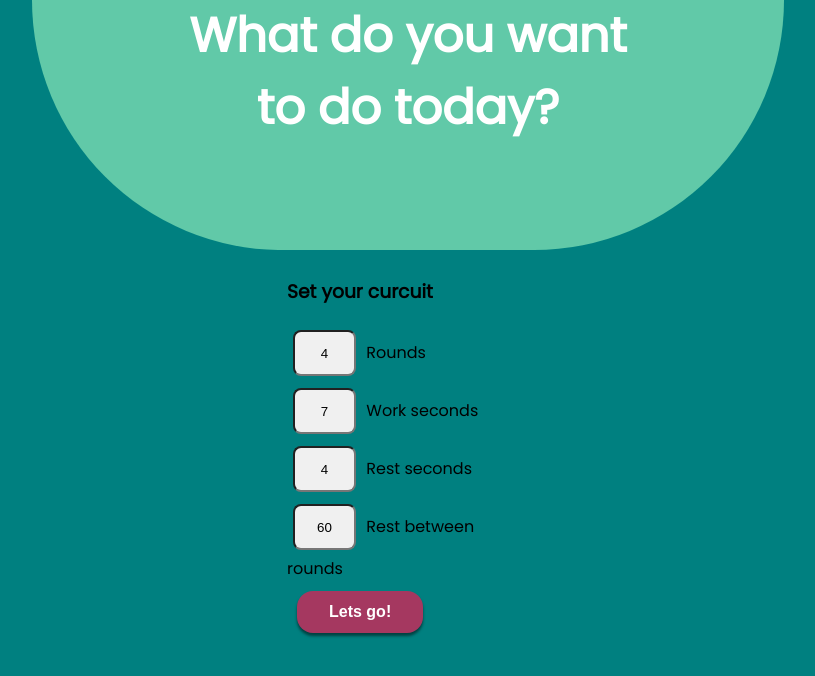
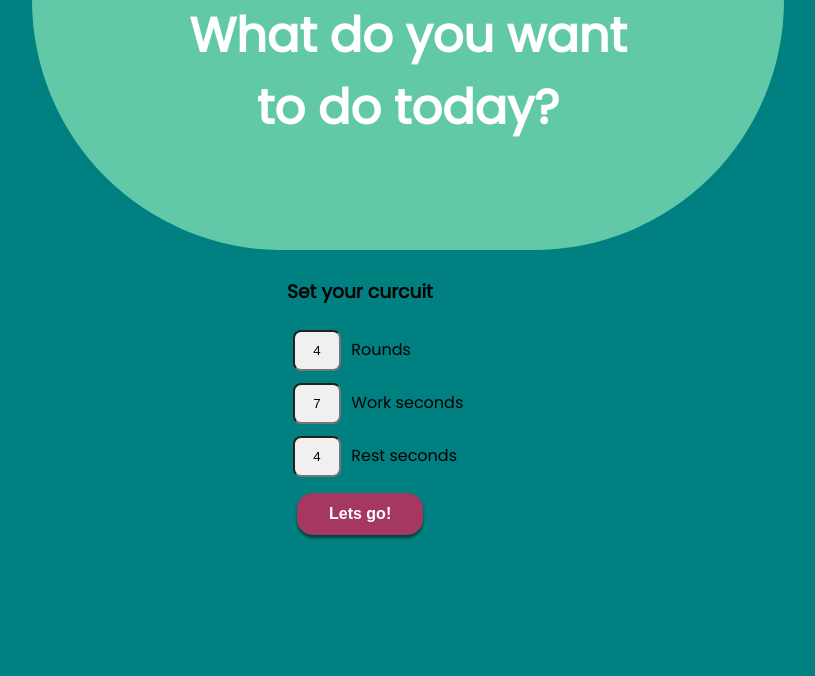
Before and after one commit to Cheroptera/circle-it-FE, a React (Create React App) app: page /set-timer in a window 1280 px wide. Shown: the top 676 px of the page, without its empty margins (232-1047 px from the left). Built offline with nearby package versions, Linux system fonts and the light colour scheme.

Commit message:
Removed rest between rounds

```diff
--- a/src/components/SetTimer.js
+++ b/src/components/SetTimer.js
@@ -6,7 +6,6 @@ import {
   setWorkTime,
   setRestTime,
   setRounds,
-  setRoundsRestTime,
   setIsRunning
 } from 'reducers/timer'
 import { Header } from 'lib/Header'
@@ -20,7 +19,6 @@ export const SetTimer = () => {
   const workTime = useSelector((store) => store.timer.workTime)
   const restTime = useSelector((store) => store.timer.restTime)
   const rounds = useSelector((store) => store.timer.rounds)
-  const roundsRestTime = useSelector((store) => store.timer.roundsRestTime)
 
   const handleStartWorkout = () => {
     dispatch(setIsRunning(true))
@@ -67,19 +65,6 @@ export const SetTimer = () => {
           />{' '}
           Rest seconds
         </label>
-
-        <label htmlFor="round-rest-time">
-          <Input
-            id="rounds-rest-time"
-            type="text"
-            value={roundsRestTime}
-            onChange={(e) => {
-              const inputValue = e.target.value
-              dispatch(setRoundsRestTime(inputValue))
-            }}
-          />{' '}
-          Rest between rounds
-        </label>
         <Link to="/workout">
           <StartButton
             type="button"
@@ -109,8 +94,8 @@ const FormWrapper = styled.div`
 `
 
 const Input = styled.input`
-width: 55px;
-height: 40px;
+width: 40px;
+height: 35px;
 background-color: #F0F0F0;
 margin: 6px;
 border-radius: 8px;
```
